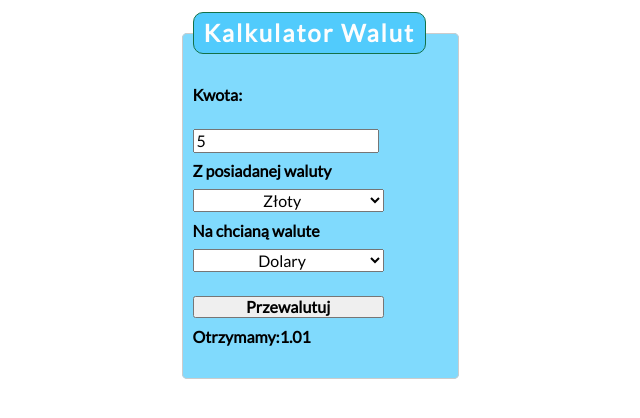
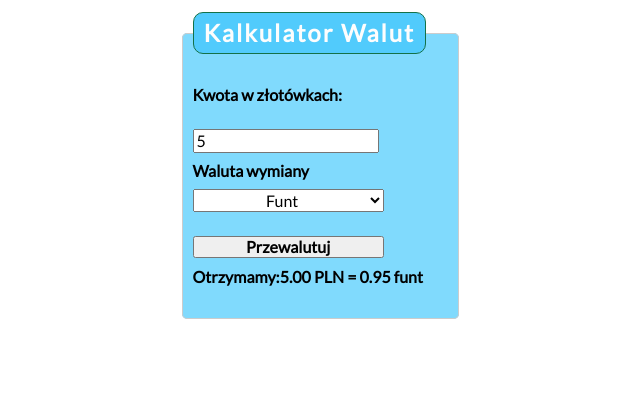
Before and after one commit to Tomaszspn/Currency-calculator, a plain HTML site: page index.html in a window 1280 px wide. Both pictures are taken after typing "5" into the empty fields and a click on the button "Przewalutuj". Shown: the whole page, without its empty margins (320-960 px from the left). Drawn offline with nearby package versions, Linux system fonts and the light colour scheme.

Commit message:
cleaning css and js

```diff
--- a/JS/script.js
+++ b/JS/script.js
@@ -1,46 +1,59 @@
+{
 
     console.log("Jaki kod wariacie?");
 
-let formElement = document.querySelector(".js-form");
 
-let amountElement = document.querySelector(".js-user__amount");
-let currencyElement = document.querySelector(".js-user__ownedCurrency");
-let wantedElement = document.querySelector(".js-user__wantedCurrency");
+    const calucatedResult = (amount, currency) => {
+        const rateFunt = 5.2727;
+        const rateDollars = 4.9797;
+        const rateEuro = 4.8484;
 
-let finalElement = document.querySelector(".js-user__finalExchange");
+        switch (currency) {
+            case "funt":
+                return amount / rateFunt;
 
-let zloty = 1.00;
-let dollars = 4.97;
-let euro = 4.84;
 
-formElement.addEventListener("submit", (event) => {
+            case "dollars":
+                return amount / rateDollars;
+
+
+            case "euro":
+                return amount / rateEuro;
+
+
+        }
+    }
+
+    const updateResultText = (amount, result, currency) => {
+        const resultElement = document.querySelector(".js-result");
+        resultElement.innerHTML = `${amount.toFixed(2)} PLN = <strong>${result.toFixed(2)} ${currency}</strong>`;
+
+    }
+
+    const onFormSubmit = (event) => {
         event.preventDefault();
 
 
-    let currency = currencyElement.value;
-    let wanted = wantedElement.value;
-    let amount = amountElement.value;
+        const amountElement = document.querySelector(".js-user__amount");
+        const currencyElement = document.querySelector(".js-user__currency");
+
+        const amount = +amountElement.value;
+        const currency = currencyElement.value;
+
+        const result = calucatedResult(amount, currency);
+
+        updateResultText(amount, result, currency);
+
+    }
 
 
-    switch (currency) {
-        case "zloty":
-            if (wanted === "zloty") result = (amount * 1)
-            else if (wanted === "dollars") result = (amount / dollars)
-            else if (wanted === "euro") result = (amount / euro)
-            break;
 
-        case "dollars":
-            if (wanted === "dollars") result = (amount * 1)
-            else if (wanted === "zloty") result = (amount * dollars)
-            else if (wanted === "euro") result = (amount * dollars / euro)
-            break;
+    const init = () => {
+        const formElement = document.querySelector(".js-form");
 
-        case "euro":
-            if (wanted === "euro") result = (amount * 1)
-            else if (wanted === "zloty") result = (amount * euro)
-            else if (wanted === "dollars") result = (amount * euro / dollars)
-            break;
+        formElement.addEventListener("submit", onFormSubmit);
+    };
+
+    init();
+
 }
-
-    finalElement.innerHTML = result.toFixed(2);
-})
--- a/index.html
+++ b/index.html
@@ -8,6 +8,8 @@
     <title>Kalkulator walut</title>
     <script defer src="JS/script.js"></script>
     <link href="style/style.css" rel="stylesheet">
+    <link href="style/form.css" rel="stylesheet">
+
     <link rel="stylesheet" href="https://cdnjs.cloudflare.com/ajax/libs/normalize/8.0.1/normalize.css"
         integrity="sha512-oHDEc8Xed4hiW6CxD7qjbnI+B07vDdX7hEPTvn9pSZO1bcRqHp8mj9pyr+8RVC2GmtEfI2Bi9Ke9Ass0as+zpg=="
         crossorigin="anonymous" referrerpolicy="no-referrer" />
@@ -22,23 +24,15 @@
         <fieldset class="fieldset">
             <legend class="form__legend">Kalkulator Walut</legend>
             <p>
-                Kwota:
+                Kwota w złotówkach:
             </p>
             <input class="js-user__amount" type="number" min="1" placeholder="Wpisz kwotę">
 
             <div>
-                <label>Z posiadanej waluty</label>
-                <select class="js-user__ownedCurrency form__currency" name="currency">
-                    <option value="zloty">Złoty </option>
+                <label>Waluta wymiany</label>
+                <select class="js-user__currency form__currency" name="currency">
+                    <option value="funt">Funt</option>
                     <option value="dollars">Dolary</option>
-                    <option value="euro">Euro</option>
-                </select>
-            </div>
-            <div>
-                <label>Na chcianą walute</label>
-                <select class="js-user__wantedCurrency form__currency" name="currency">
-                    <option value="zloty" selected>Złoty </option>
-                    <option value="dollars" selected>Dolary</option>
                     <option value="euro">Euro</option>
                 </select>
             </div>
@@ -48,7 +42,7 @@
             </div>
 
             <div>
-                <span>Otrzymamy:<strong class="js-user__finalExchange">N/A</strong></span>
+                <span>Otrzymamy:<strong class="js-result">N/A</strong></span>
             </div>
             </p>
 
--- /dev/null
+++ b/style/form.css
@@ -0,0 +1,33 @@
+.form__legend {
+    background-color: rgb(81, 203, 252);
+    color: #fdfdfd;
+    font-weight: 700;
+    border: 1px solid #147147;
+    text-align: left;
+    letter-spacing: 2px;
+    font-size: 24px;
+    border-radius: 10px;
+    padding: 5px 10px;
+}
+
+
+.form__currency {
+    width: 250px;
+    max-width: 75%;
+    display: inline-block;
+    margin-right: 5px;
+    line-height: 55px;
+    text-align: center;
+}
+.form__button {
+  size-adjust: 100px;
+  width: 75%;
+  padding:0px;
+  margin-top: 20px;
+  font-weight:bolder
+}
+
+.form__button:hover {
+  background-color: #ccc;
+
+}
--- a/style/style.css
+++ b/style/style.css
@@ -16,48 +16,14 @@ html {
 }
 
 .fieldset {
-    background-color:rgb(128, 218, 253);
+  background-color: rgb(128, 218, 253);
   border: 1px solid #ccc;
   padding: 10px;
   max-width: 150px;
   border-radius: 5px;
   margin: 0 auto;
-    text-align:left;
+  text-align: left;
   line-height: 30px;
   font-weight: bold;
 
 }
-
-.form__legend {
-    background-color: rgb(81, 203, 252);
-    color: #fdfdfd;
-    font-weight: 700;
-    border: 1px solid #147147;
-    text-align: left;
-    letter-spacing: 2px;
-    font-size: 24px;
-    border-radius: 10px;
-    padding: 5px 10px;
-}
-
-
-.form__currency {
-    width: 250px;
-    max-width: 75%;
-    display: inline-block;
-    margin-right: 5px;
-    line-height: 55px;
-    text-align: center;
-}
-.form__button {
-  size-adjust: 100px;
-  width: 75%;
-  padding:0px;
-  margin-top: 20px;
-  font-weight:bolder
-}
-
-.form__button:hover {
-  background-color: #ccc;
-
-}
```
Lines whose indentation alone changed are shown as unchanged.
